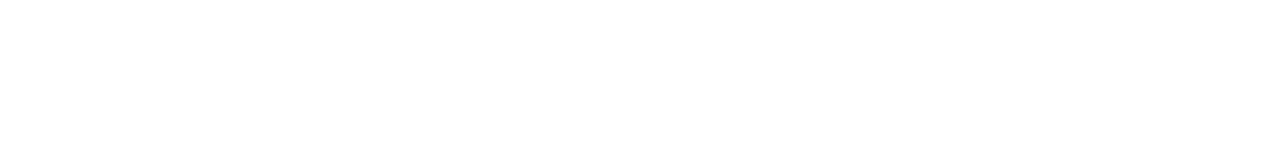
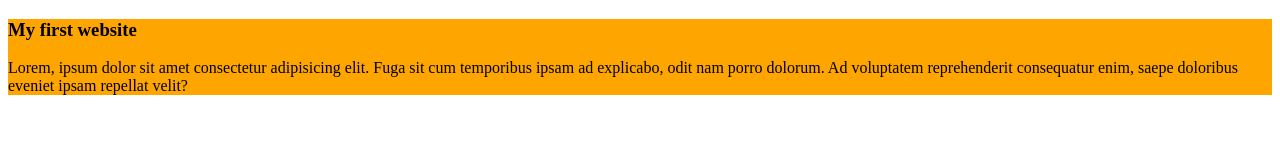
Before and after one commit to tazmul034/my_simple_website, a plain HTML site: page index.html in a window 1280 px wide. Drawn offline with Linux system fonts and the light colour scheme.

Commit message:
added the changes

```diff
--- a/index.html
+++ b/index.html
@@ -3,9 +3,13 @@
 <head>
     <meta charset="UTF-8">
     <meta name="viewport" content="width=device-width, initial-scale=1.0">
-    <title>My simple website</title>
+    <title>My simple websitegit init</title>
+    <link rel="stylesheet" href="styles/blog.css">
 </head>
 <body>
-
+    <div>
+        <h3>My first website</h3>
+        <p>Lorem, ipsum dolor sit amet consectetur adipisicing elit. Fuga sit cum temporibus ipsam ad explicabo, odit nam porro dolorum. Ad voluptatem reprehenderit consequatur enim, saepe doloribus eveniet ipsam repellat velit?</p>
+    </div>
 </body>
 </html>
--- /dev/null
+++ b/styles/blog.css
@@ -0,0 +1,3 @@
+div {
+    background-color: orange;
+}
```
